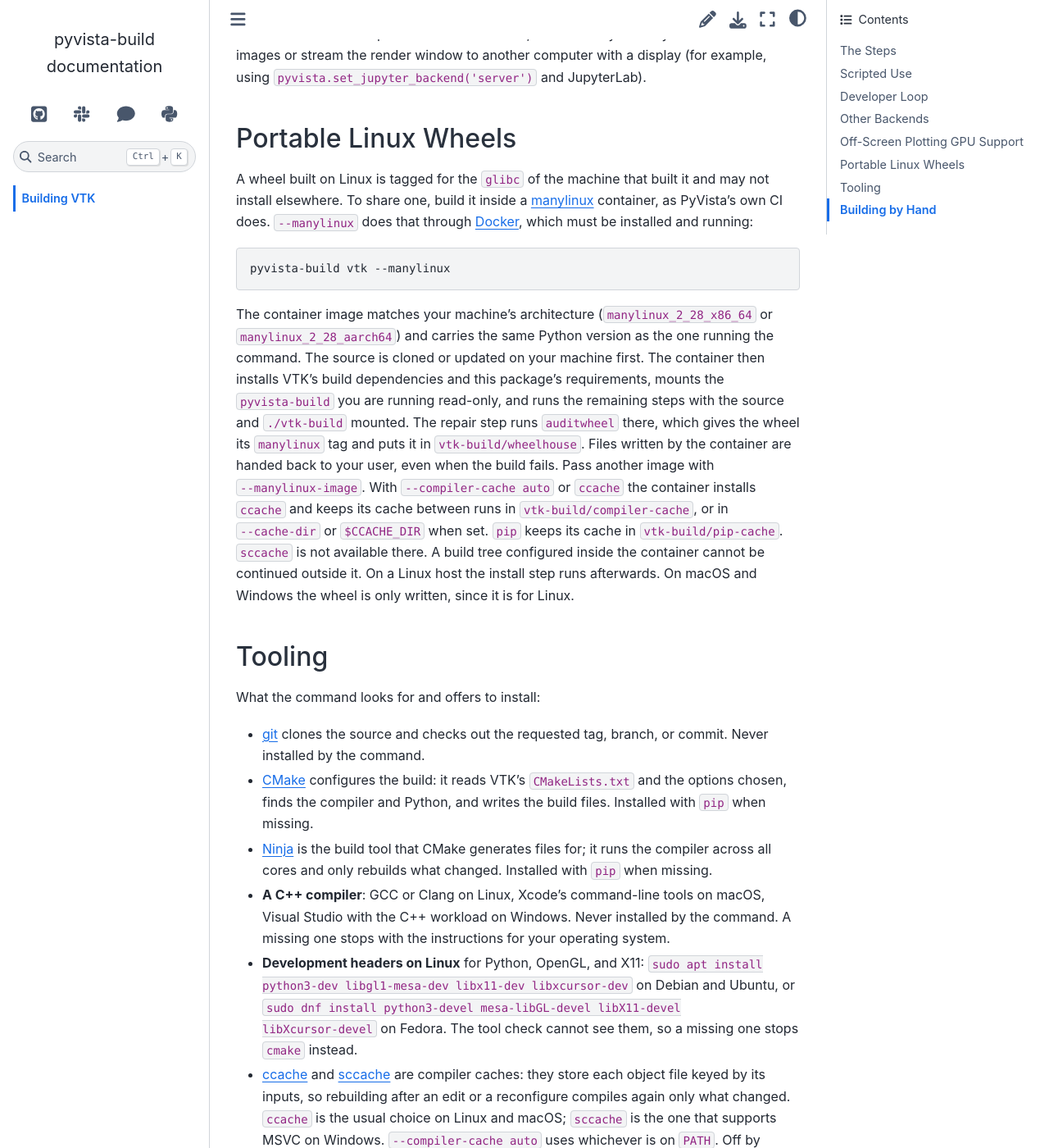
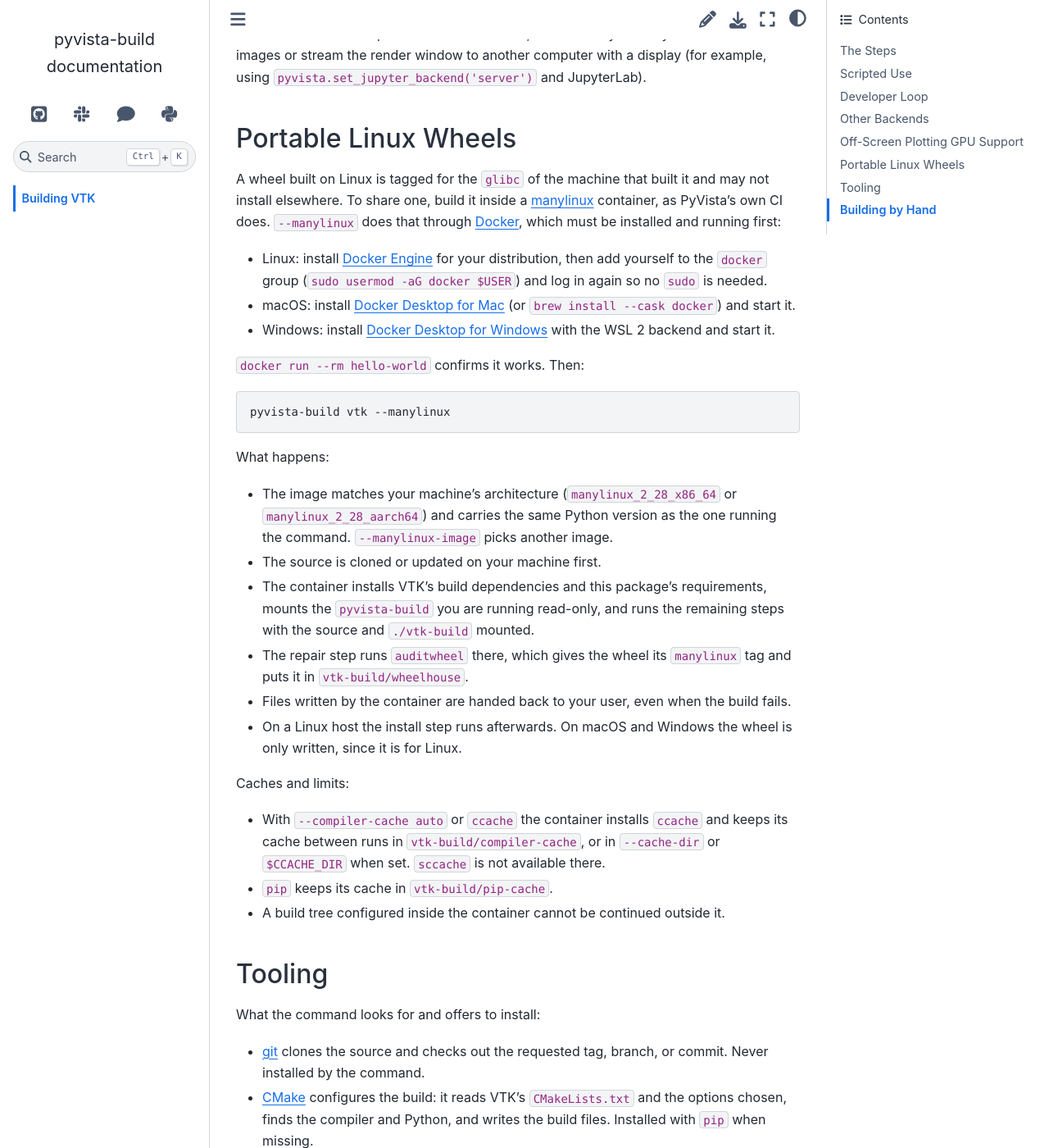
Before and after one commit to pyvista/pyvista-build, a Sphinx documentation site: the page built from doc/building.rst, in a window 1280 px wide and 1400 px high, scrolled down 5150 px. Shown: the whole window at 82% size. Built offline with Sphinx 7.4.7 and the Sphinx Book theme 1.1.4, drawn with Linux system fonts in a browser that asks for light colours.

Commit message:
Split the portable Linux wheels section into bullets
Docker install steps per operating system come before the command.

```diff
--- a/doc/building.rst
+++ b/doc/building.rst
@@ -229,32 +229,50 @@ built it and may not install elsewhere. To share one, build it inside a
 `manylinux <https://github.com/pypa/manylinux>`_ container, as PyVista's
 own CI does. ``--manylinux`` does that through `Docker
 <https://docs.docker.com/get-docker/>`_, which must be installed and
-running:
+running first:
+
+- Linux: install `Docker Engine <https://docs.docker.com/engine/install/>`_
+  for your distribution, then add yourself to the ``docker`` group
+  (``sudo usermod -aG docker $USER``) and log in again so no ``sudo`` is
+  needed.
+- macOS: install `Docker Desktop for Mac
+  <https://docs.docker.com/desktop/setup/install/mac-install/>`_ (or
+  ``brew install --cask docker``) and start it.
+- Windows: install `Docker Desktop for Windows
+  <https://docs.docker.com/desktop/setup/install/windows-install/>`_ with
+  the WSL 2 backend and start it.
+
+``docker run --rm hello-world`` confirms it works. Then:
 
 .. code-block:: bash
 
     pyvista-build vtk --manylinux
 
-The container image matches your machine's architecture
-(``manylinux_2_28_x86_64`` or ``manylinux_2_28_aarch64``) and carries
-the same Python version as the one running the command. The source is
-cloned or updated on your machine first. The container then installs
-VTK's build dependencies and this package's requirements, mounts the
-``pyvista-build`` you are running read-only, and runs the remaining steps with the source
-and ``./vtk-build`` mounted. The repair step runs ``auditwheel`` there,
-which gives the wheel its ``manylinux`` tag and puts it in
-``vtk-build/wheelhouse``.
-Files written by the container are handed back to your user, even when
-the build fails. Pass another image with ``--manylinux-image``. With
-``--compiler-cache auto`` or ``ccache`` the container installs
-``ccache`` and keeps its cache between runs in
-``vtk-build/compiler-cache``, or in ``--cache-dir`` or
-``$CCACHE_DIR`` when set.
-``pip`` keeps its cache in ``vtk-build/pip-cache``. ``sccache`` is not
-available there. A build tree configured inside
-the container cannot be continued outside it.
-On a Linux host the install step runs afterwards. On macOS and Windows
-the wheel is only written, since it is for Linux.
+What happens:
+
+- The image matches your machine's architecture (``manylinux_2_28_x86_64``
+  or ``manylinux_2_28_aarch64``) and carries the same Python version as the
+  one running the command. ``--manylinux-image`` picks another image.
+- The source is cloned or updated on your machine first.
+- The container installs VTK's build dependencies and this package's
+  requirements, mounts the ``pyvista-build`` you are running read-only, and
+  runs the remaining steps with the source and ``./vtk-build`` mounted.
+- The repair step runs ``auditwheel`` there, which gives the wheel its
+  ``manylinux`` tag and puts it in ``vtk-build/wheelhouse``.
+- Files written by the container are handed back to your user, even when
+  the build fails.
+- On a Linux host the install step runs afterwards. On macOS and Windows the
+  wheel is only written, since it is for Linux.
+
+Caches and limits:
+
+- With ``--compiler-cache auto`` or ``ccache`` the container installs
+  ``ccache`` and keeps its cache between runs in ``vtk-build/compiler-cache``,
+  or in ``--cache-dir`` or ``$CCACHE_DIR`` when set. ``sccache`` is not
+  available there.
+- ``pip`` keeps its cache in ``vtk-build/pip-cache``.
+- A build tree configured inside the container cannot be continued outside
+  it.
 
 Tooling
 ~~~~~~~
```
